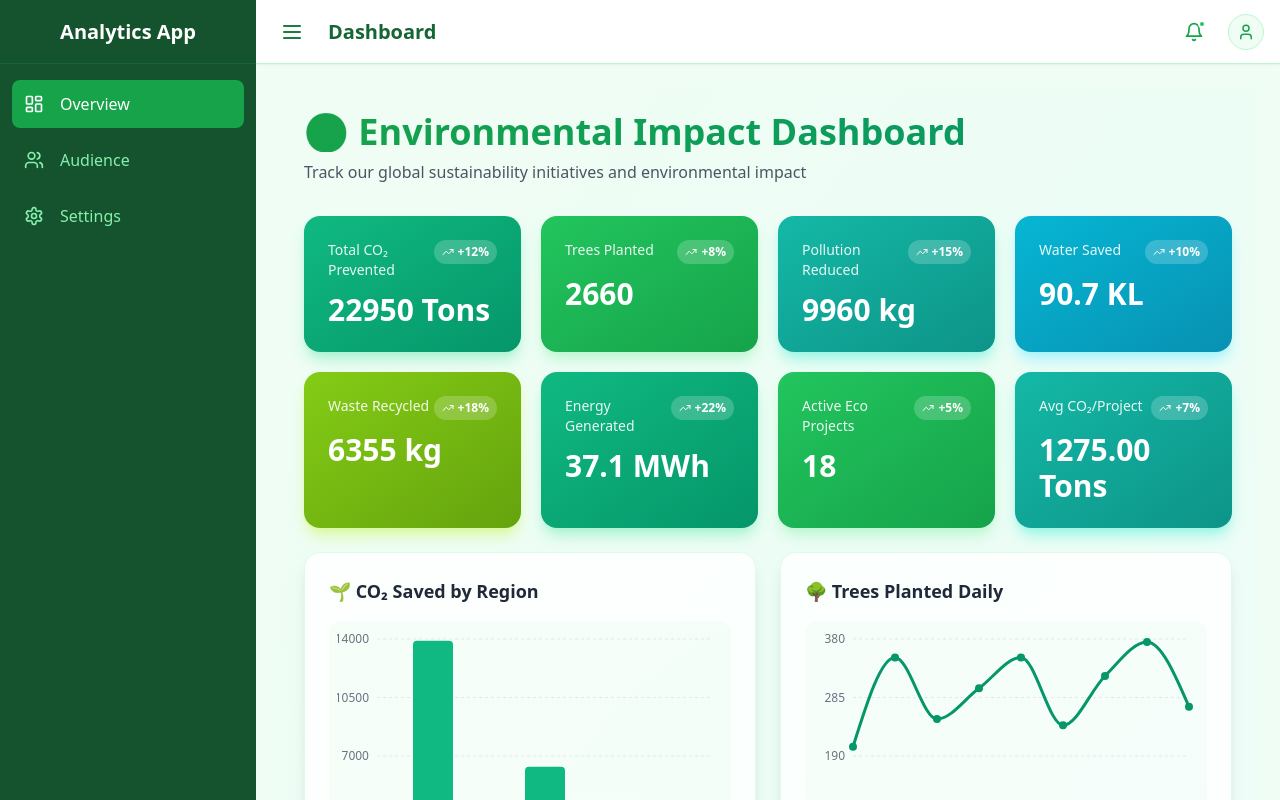
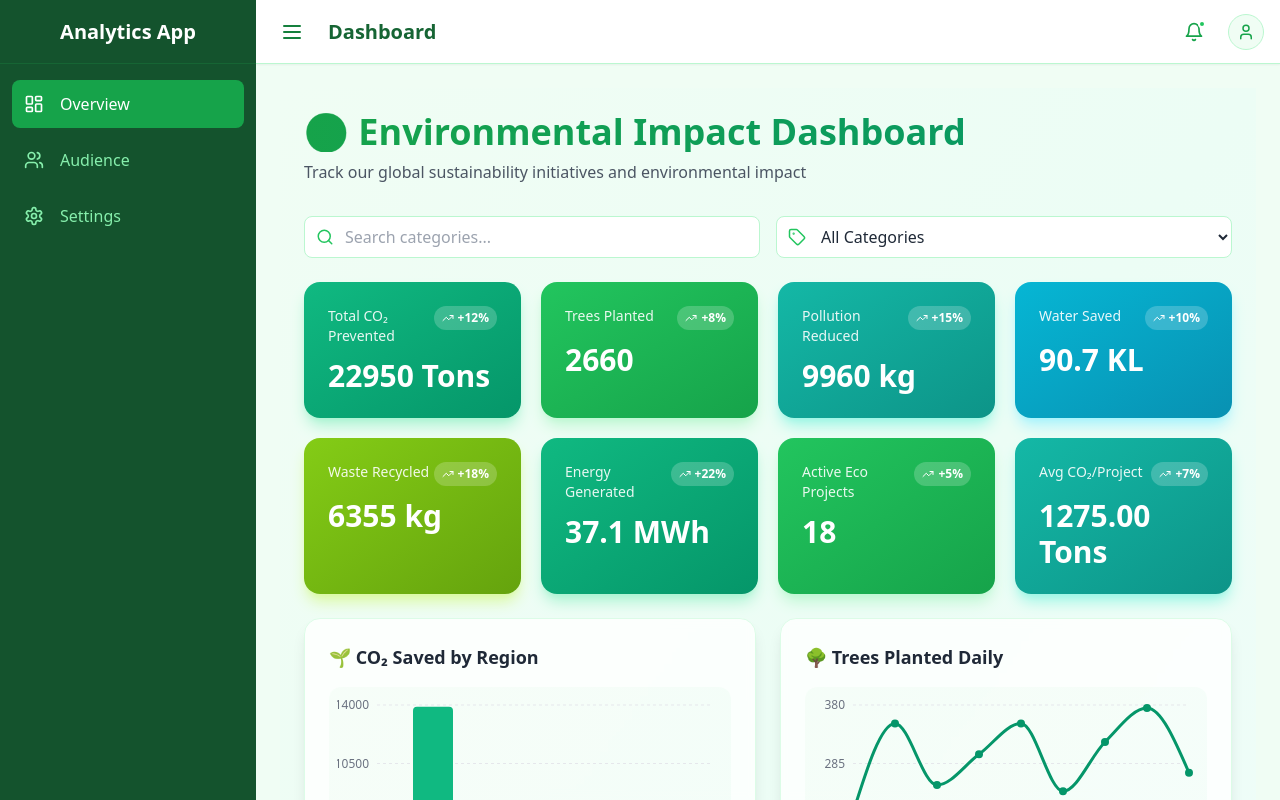
Before and after one commit to gurpreet292/spgi-fleetmontioring-, a React (Vite) app: page / in a window 1280 px wide. Built offline with nearby package versions, Linux system fonts and the light colour scheme.

Commit message:
Integrate GlobalFilters and SearchInput components into OverviewPage

```diff
--- a/package.json
+++ b/package.json
@@ -12,7 +12,7 @@
     "lucide-react": "^0.344.0",
     "react": "^18.3.1",
     "react-dom": "^18.2.0",
-    "react-error-boundary": "^4.0.12",
+    "react-error-boundary": "^4.1.2",
     "react-router-dom": "^6.30.3",
     "recharts": "^2.12.2"
   },
--- a/src/pages/OverviewPage.jsx
+++ b/src/pages/OverviewPage.jsx
@@ -9,6 +9,8 @@ import { ChartContainer } from '../components/charts/ChartContainer';
 import BarChartComponent from '../components/charts/BarChartComponent';
 import LineChartComponent from '../components/charts/LineChartComponent';
 import PieChartComponent from '../components/charts/PieChartComponent';
+import GlobalFilters from '../Components/filters/GlobalFilters';
+import SearchInput from '../Components/filters/SearchInput';
 
 const OverviewPage = () => {
   // Access global filters state
@@ -58,6 +60,12 @@ const OverviewPage = () => {
           <p className="text-gray-600">Track our global sustainability initiatives and environmental impact</p>
         </div>
 
+        {/* Filters */}
+        <div className="flex gap-4 mb-6">
+          <SearchInput />
+          <GlobalFilters />
+        </div>
+
         <KpiGrid kpiData={kpiData} />
 
         <div className="grid grid-cols-1 lg:grid-cols-2 gap-6">
```
Also changed, not shown: 1 other file (tests, documents, lock files or other folders).
